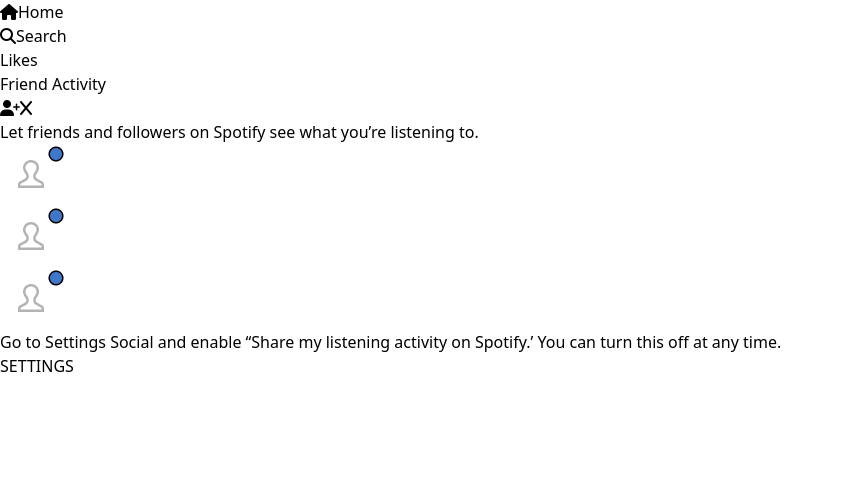
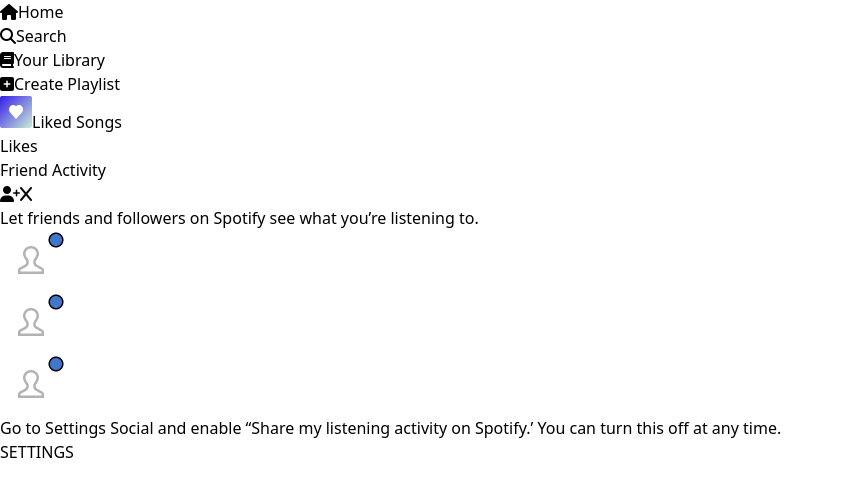
Before and after one commit to bugname7/8-dars, a React (Vite) app: page /likes in a window 1280 px wide. Shown: the top 496 px of the page, without its empty margins (0-844 px from the left). Built offline with nearby package versions, Linux system fonts and the light colour scheme.

Commit message:
update left bar

```diff
--- a/src/layouts/MainLayout.jsx
+++ b/src/layouts/MainLayout.jsx
@@ -1,5 +1,6 @@
 import React from "react";
 import user from "../images/user.png";
+import likes from "../images/likes.svg";
 import { Link, useNavigate } from "react-router-dom";
 
 function MainLayout({ children }) {
@@ -24,6 +25,26 @@
               <i class="fa-solid fa-magnifying-glass text-gray-400 text-2xl"></i>
             </button>
             <Link className="text-gray-400 font-medium">Search</Link>
+          </div>
+          <div className="flex items-center gap-6  mt-3 cursor-pointer">
+            <button>
+              <i class="fa-solid fa-book text-gray-400 text-2xl"></i>
+            </button>
+            <Link className="text-gray-400 font-medium">Your Library</Link>
+          </div>
+          <div className="flex items-center gap-6  mt-12 cursor-pointer">
+            <button>
+              <i class="fa-solid fa-square-plus text-2xl text-gray-400"></i>
+            </button>
+            <Link className="text-gray-400 font-medium">Create Playlist</Link>
+          </div>
+          <div className="flex items-center gap-6  mt-3 cursor-pointer">
+            <button>
+              <img src={likes} alt="likes image" className="w-[20px]" />
+            </button>
+            <Link to={"/likes"} className=" font-medium">
+              Liked Songs
+            </Link>
           </div>
         </div>
       </aside>
```
